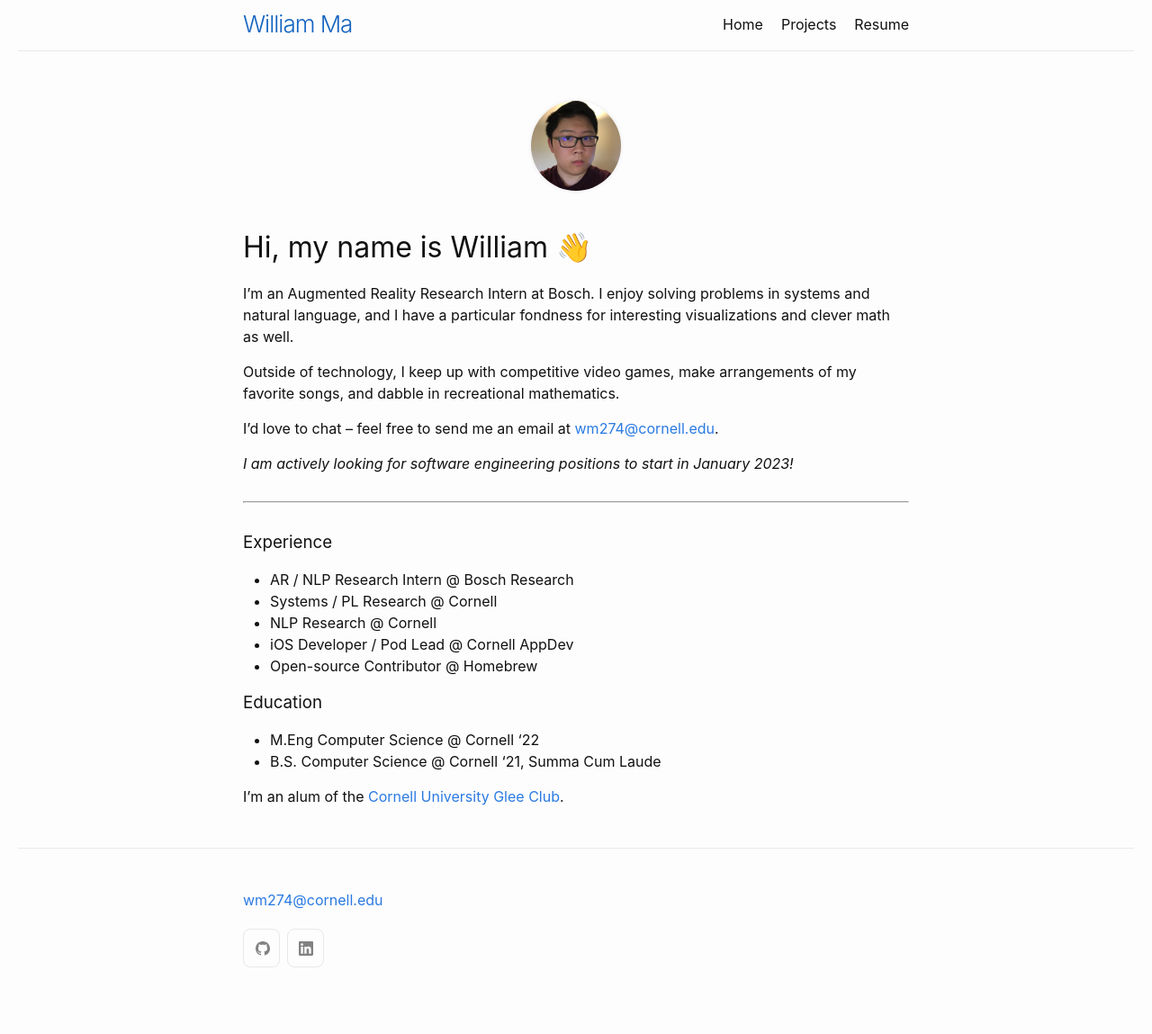
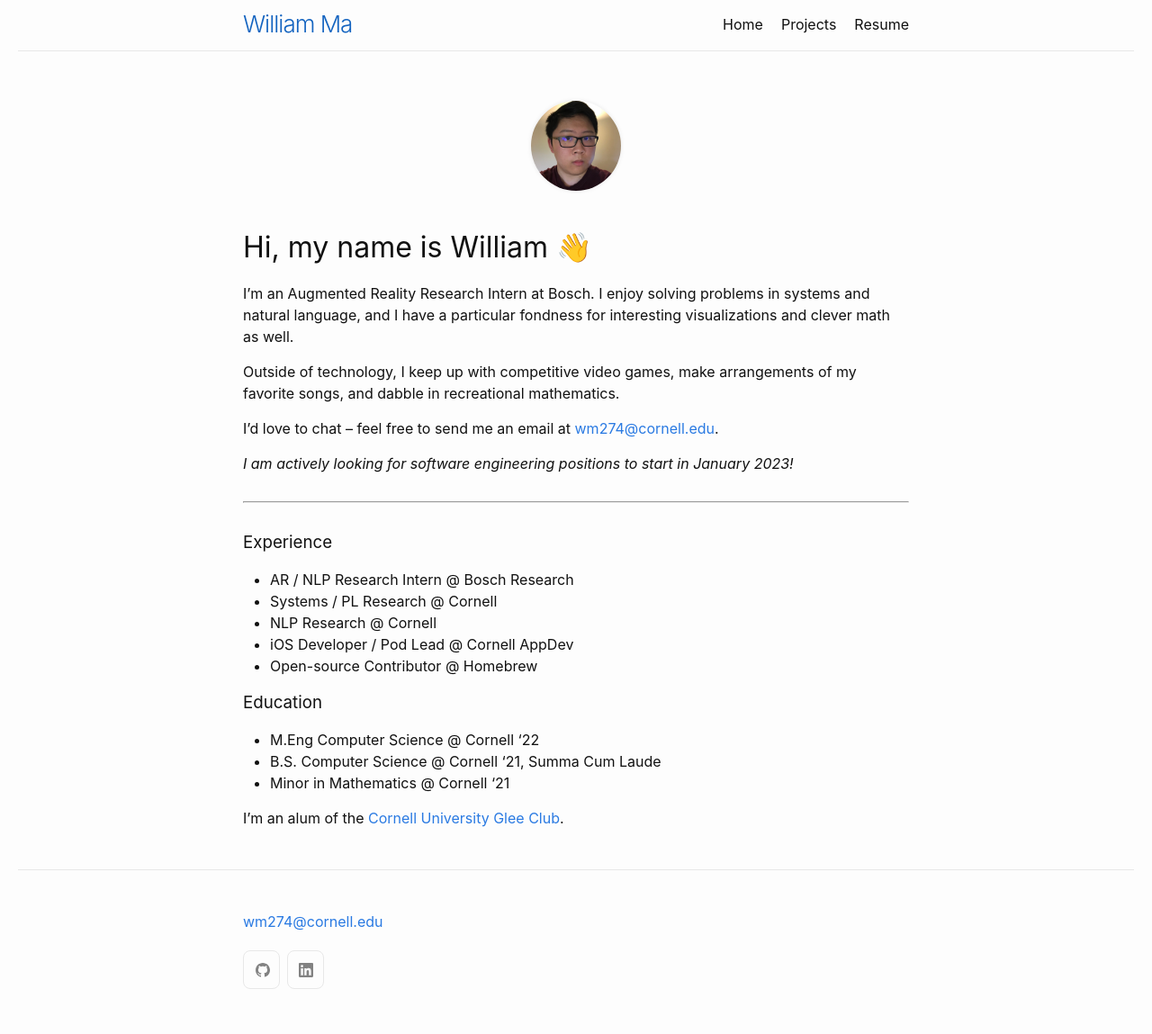
Before and after one commit to whoiswillma/whoiswillma.github.io, a Jekyll site: the page built from index.md, in a window 1280 px wide. Shown: the whole page at 90% size. Built offline with Jekyll 4.4.1, drawn with Linux system fonts in a browser that asks for light colours; before the commit the page ends 1125 px from its top, so only the background shows below that.

Commit message:
Add math minor

```diff
--- a/index.md
+++ b/index.md
@@ -32,5 +32,6 @@ _I am actively looking for software engineering positions to start in January 20
 
  * M.Eng Computer Science @ Cornell '22
  * B.S. Computer Science @ Cornell '21, Summa Cum Laude
+ * Minor in Mathematics @ Cornell '21
 
 I'm an alum of the [Cornell University Glee Club](https://www.gleeclub.com).
```
